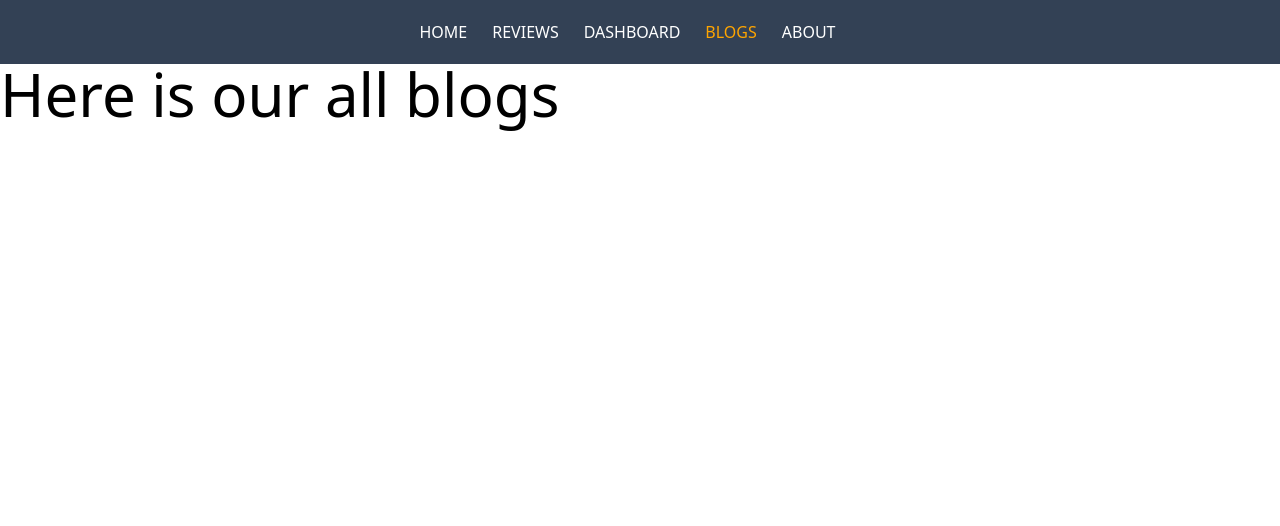
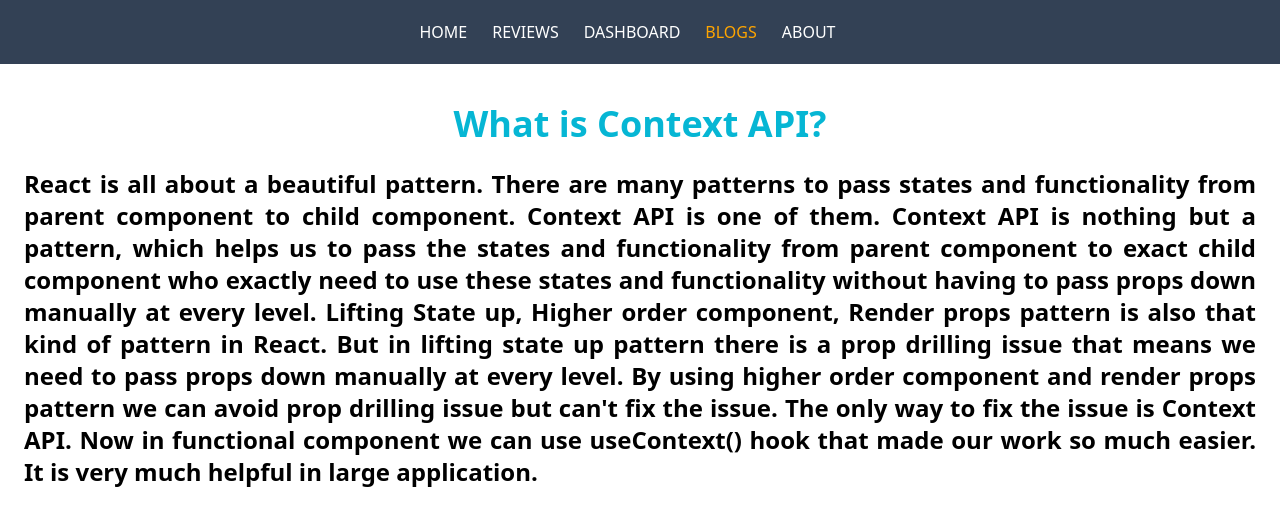
Before and after one commit to Omaralabdullah051/laptop-analysis-website, a React (Create React App) app: page /blogs in a window 1280 px wide. Shown: the top 526 px of the page. Built offline with nearby package versions, Linux system fonts and the light colour scheme.

Commit message:
first question added

```diff
--- a/src/components/Blogs/Blogs.js
+++ b/src/components/Blogs/Blogs.js
@@ -1,9 +1,10 @@
 import React from 'react';
+import Question1 from '../Question1/Question1';
 
 const Blogs = () => {
     return (
         <div>
-            <h1>Here is our all blogs</h1>
+            <Question1></Question1>
         </div>
     );
 };
--- a/src/components/Header/Header.js
+++ b/src/components/Header/Header.js
@@ -1,6 +1,5 @@
 import React from 'react';
 import CustomLink from '../CustomLink/CustomLink';
-import './/Header.css';
 
 const Header = () => {
     return (
--- /dev/null
+++ b/src/components/Question1/Question1.js
@@ -0,0 +1,12 @@
+import React from 'react';
+
+const Question1 = () => {
+    return (
+        <div className='mt-10'>
+            <h3 className='text-cyan-500 font-bold text-center'>What is Context API?</h3>
+            <h5 className='font-semibold p-6 text-justify'>React is all about a beautiful pattern. There are many patterns to pass states and functionality from parent component to child component. Context API is one of them. Context API is nothing but a pattern, which helps us to pass the states and functionality from parent component to exact child component who exactly need to use these states and functionality without having to pass props down manually at every level. Lifting State up, Higher order component, Render props pattern is also that kind of pattern in React. But in lifting state up pattern there is a prop drilling issue that means we need to pass props down manually at every level. By using higher order component and render props pattern we can avoid prop drilling issue but can't fix the issue. The only way to fix the issue is Context API. Now in functional component we can use useContext() hook that made our work so much easier. It is very much helpful in large application.</h5>
+        </div>
+    );
+};
+
+export default Question1;
```
Also changed, not shown: src/components/About/About.css (deleted), src/components/Blogs/Blogs.css (deleted), src/components/DashBoard/DashBoard.css (deleted), src/components/Header/Header.css (deleted), src/components/Home/Home.css (deleted), src/components/Reviews/Reviews.css (deleted).
